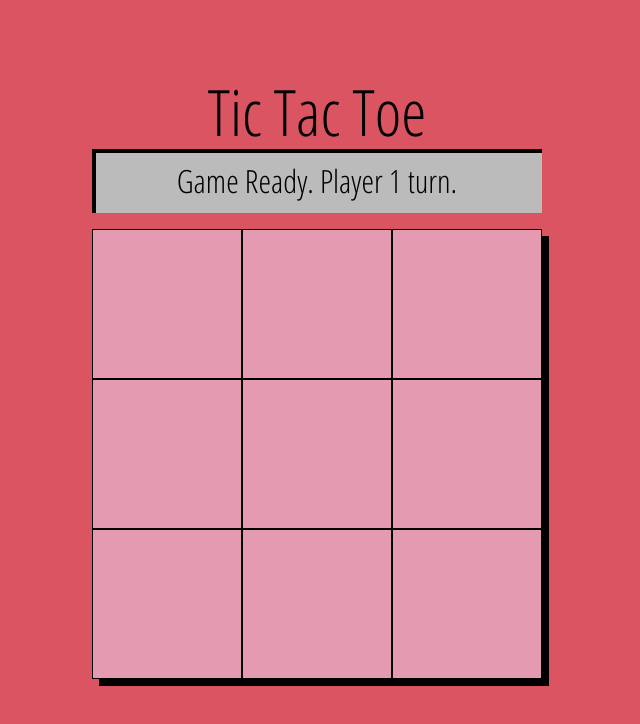
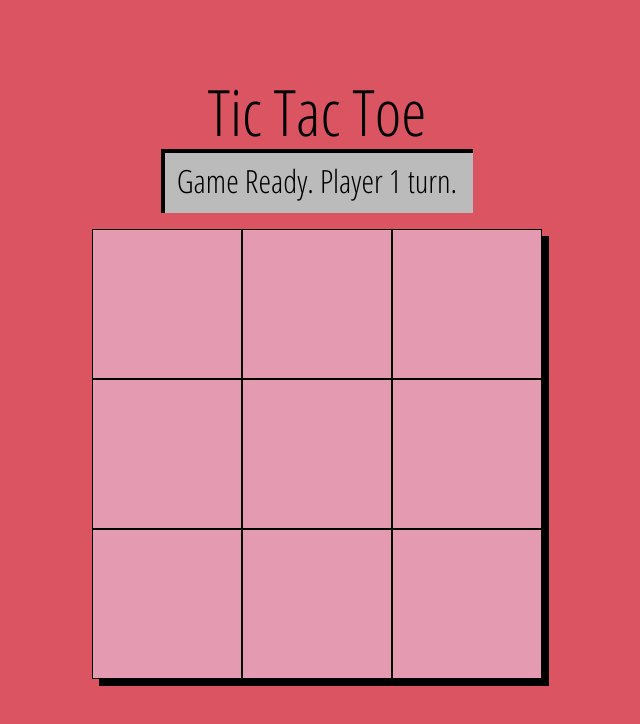
Before and after one commit to KanteLabs/Game, a plain HTML site: page index.html in a window 1280 px wide. Shown: the whole page, without its empty margins (323-963 px from the left). Drawn offline with Linux system fonts and the light colour scheme.

Commit message:
minor changes

```diff
--- a/css/main.css
+++ b/css/main.css
@@ -26,7 +26,7 @@ h2 {
 .score {
     background: #bbb;
     box-shadow: inset 4px 4px black;
-    width: 450px;
+    max-width: 85vw;
     margin: 0 auto;
     padding: 1em;
     box-sizing: border-box;
@@ -65,6 +65,7 @@ h2 {
 .gameBoard ul:last-of-type {
     width: auto;
     box-shadow: 7px 7px black;
+    max-width: 80vw;
 }
 
 .gameBoard ul:nth-child(3) li:last-child, .gameBoard ul:nth-child(4) li:last-child{
```
